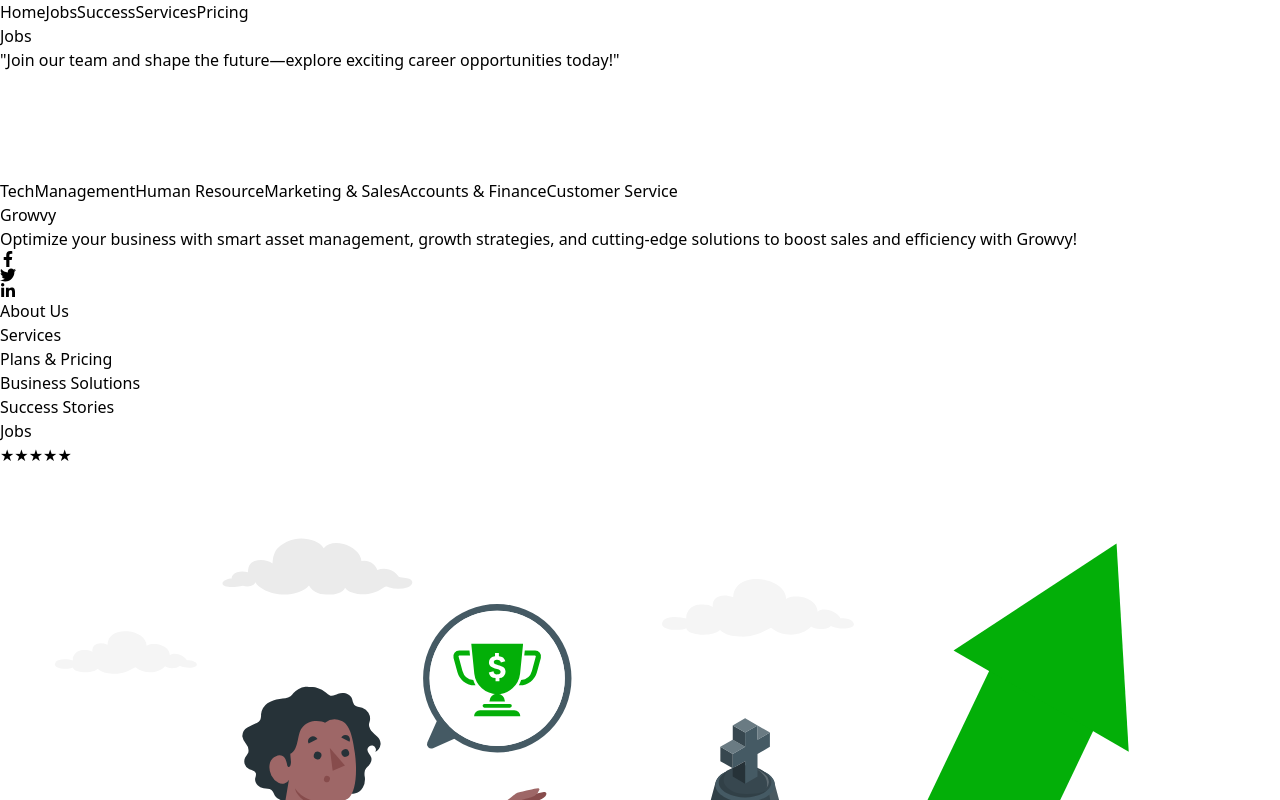
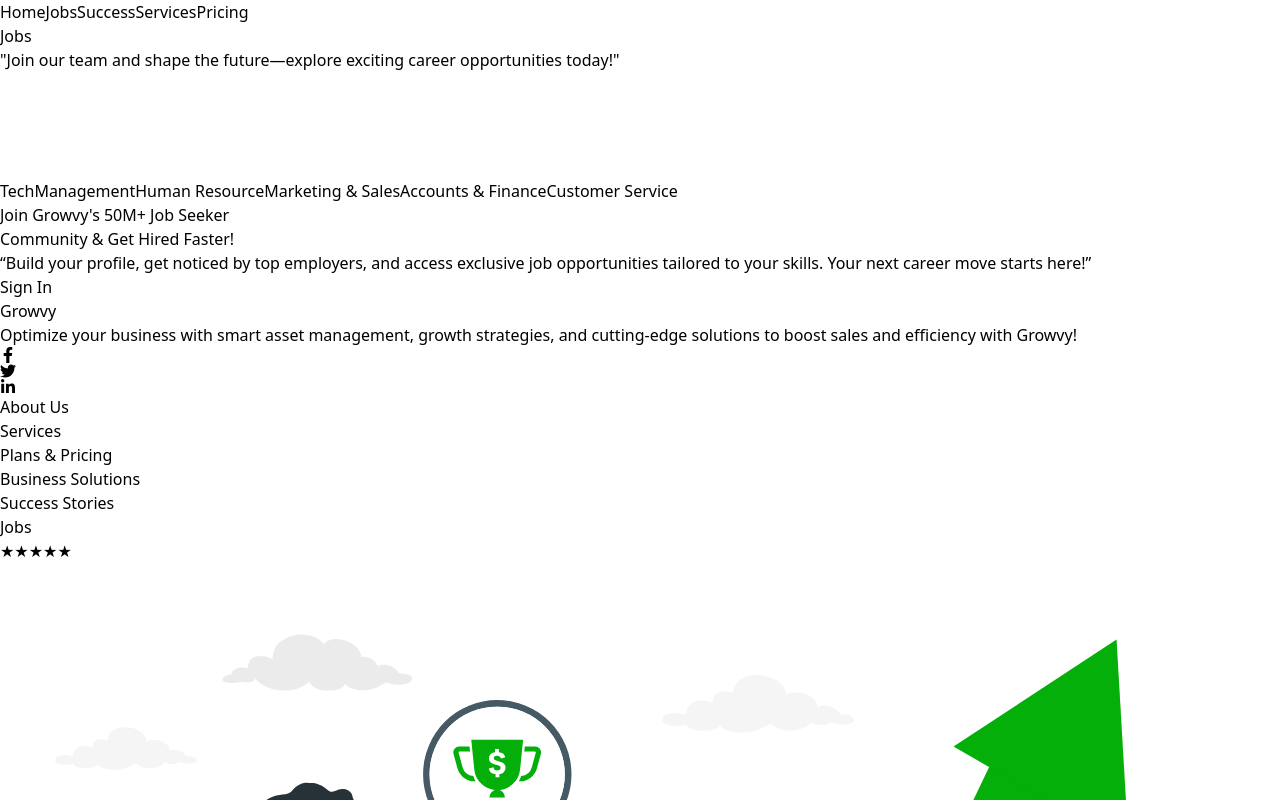
Before and after one commit to ohmudassir/growvyWeb, a React (Vite) app in the folder growvy-web/: page /jobs in a window 1280 px wide. Shown: the top 800 px of the page. Built offline with nearby package versions, Linux system fonts and the light colour scheme.

Commit message:
Add Join Community section to Jobs page and update Sign In button styling

```diff
--- a/growvy-web/src/pages/Home.jsx
+++ b/growvy-web/src/pages/Home.jsx
@@ -145,7 +145,7 @@
             move starts here!”
           </p>
           <div className="mt-8">
-            <button className="bg-[#03AF08] text-white px-10 py-4 rounded-full text-base font-semibold hover:opacity-90 transition shadow-lg">
+            <button className="bg-[#03AF08] text-white px-12 py-2 rounded-full text-base font-semibold hover:opacity-90 transition shadow-lg">
               Sign In
             </button>
           </div>
--- a/growvy-web/src/pages/Jobs.jsx
+++ b/growvy-web/src/pages/Jobs.jsx
@@ -50,6 +50,22 @@
             </button>
           ))}
         </div>
+        {/* Join Community Section */}
+        <div className="max-w-5xl mx-auto mt-28 text-center px-4 py-16">
+          <h2 className="text-4xl md:text-5xl font-extrabold text-black leading-tight">
+            Join Growvy's 50M+ Job Seeker <br /> Community & Get Hired Faster!
+          </h2>
+          <p className="mt-6 text-gray-700 text-lg max-w-3xl mx-auto">
+            “Build your profile, get noticed by top employers, and access
+            exclusive job opportunities tailored to your skills. Your next career
+            move starts here!”
+          </p>
+          <div className="mt-8">
+            <button className="bg-[#03AF08] text-white px-12 py-2 rounded-full text-base font-semibold hover:opacity-90 transition shadow-lg">
+              Sign In
+            </button>
+          </div>
+        </div>
       </section>
 
       <Footer />
```
